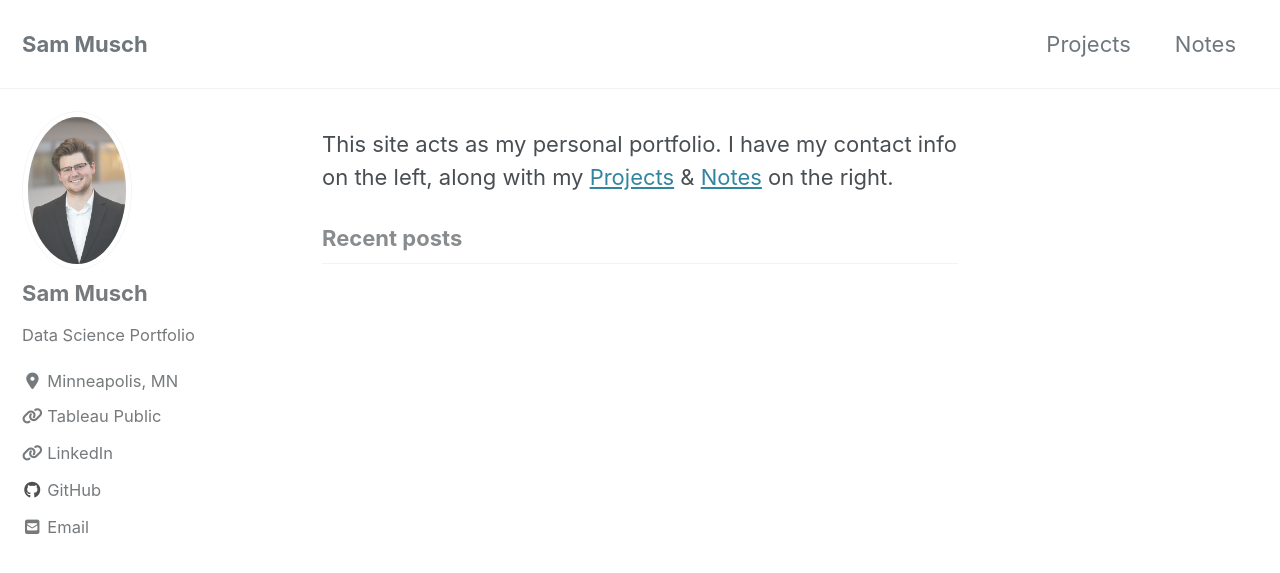
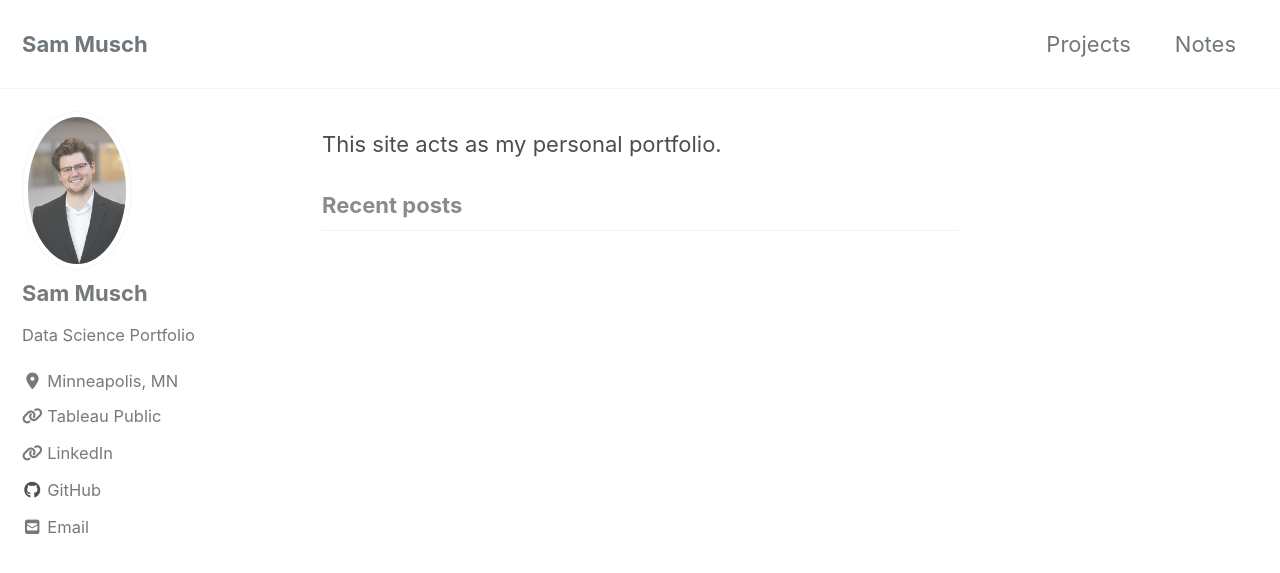
Before and after one commit to SamMusch/SamMusch.github.io, a Jekyll site: the page built from index.html, in a window 1280 px wide and 900 px high. Shown: the top 573 px of the window. Built offline with Jekyll 4.4.1, drawn with Linux system fonts in a browser that asks for light colours; cached includes are drawn as plain includes; nearby versions of some CDN libraries; the list of posts is cut into pages by our own code.

Commit message:
Update index.html

```diff
--- a/index.html
+++ b/index.html
@@ -3,8 +3,4 @@ layout: home
 author_profile: true
 ---
 
-This site acts as my personal portfolio. I have my contact info on the left, along with my
-<a href="https://sammusch.github.io/projects/">Projects</a>
-&
-<a href="https://sammusch.github.io/notes/">Notes</a>
-on the right.
+This site acts as my personal portfolio.
```
